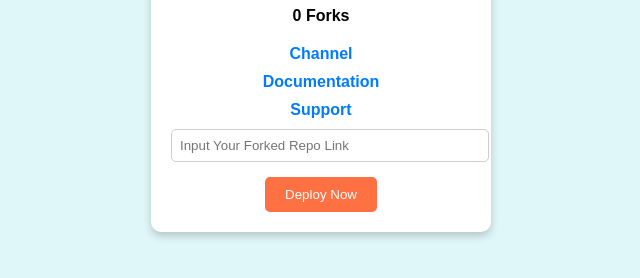
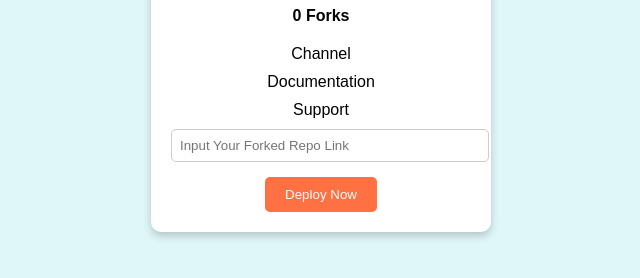
Before and after one commit to Vivekkumar-IN/Yukkimusic-deploy, a plain HTML site: page index.html in a window 1280 px wide. Shown: the part 326-604 px from the top of the page, without its empty margins (319-959 px from the left). Drawn offline with Linux system fonts and the light colour scheme; no server answers.

Commit message:
Update styles.css

```diff
--- a/styles.css
+++ b/styles.css
@@ -31,14 +31,8 @@ h1 {
 .links a {
   display: block;
   margin-bottom: 10px;
-  font-weight: bold;
-  color: #007bff; /* Make the links blue */
-  text-decoration: none;
-  cursor: pointer;
-}
-
-.links a:hover {
-  text-decoration: underline;
+  color: black; /* Plain color */
+  text-decoration: none; /* No underline */
 }
 
 input[type="text"] {
@@ -67,11 +61,6 @@ button:hover {
   user-select: none;
 }
 
-.blue-bold {
-  font-weight: bold;
-  color: #007bff; /* Blue color */
-}
-
 /* Warning message styles */
 .warning {
   color: red;
```
